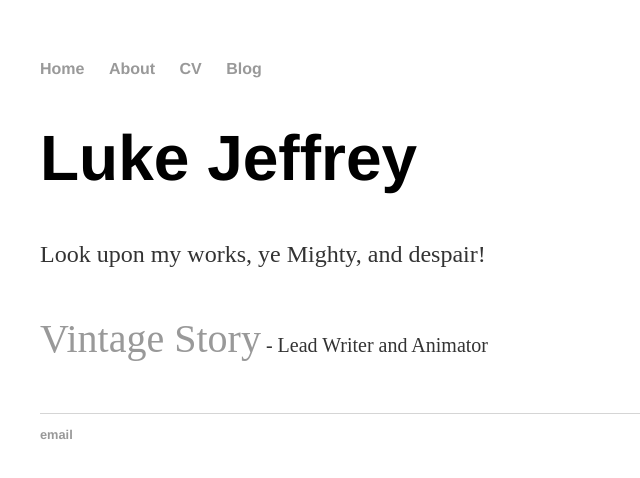
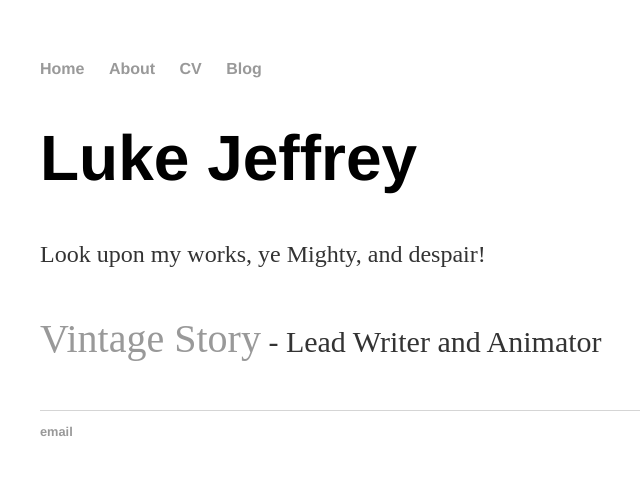
Before and after one commit to GralphGralph/GralphGralph.github.io, a Jekyll site: the page built from index.html, in a window 1280 px wide. Shown: the top 478 px of the page, without its empty margins (152-792 px from the left). Built offline with Jekyll 4.4.1, drawn with Linux system fonts in a browser that asks for light colours.

Commit message:
Update index.html

```diff
--- a/index.html
+++ b/index.html
@@ -5,6 +5,6 @@ title: Luke Jeffrey
 <div class="blurb">
 	<h1 style = "font-size: 400%;">Luke Jeffrey</h1>
 	<p>Look upon my works, ye Mighty, and despair!</p>
-	<p style = "font-size: 250%;"><a href="https://www.vintagestory.at/">Vintage Story</a><small style = "font-size: 50%;"> - Lead Writer and Animator</small></p>
+	<p style = "font-size: 250%;"><a href="https://www.vintagestory.at/">Vintage Story</a><small style = "font-size: 75%;"> - Lead Writer and Animator</small></p>
 
 </div><!-- /.blurb -->
```
